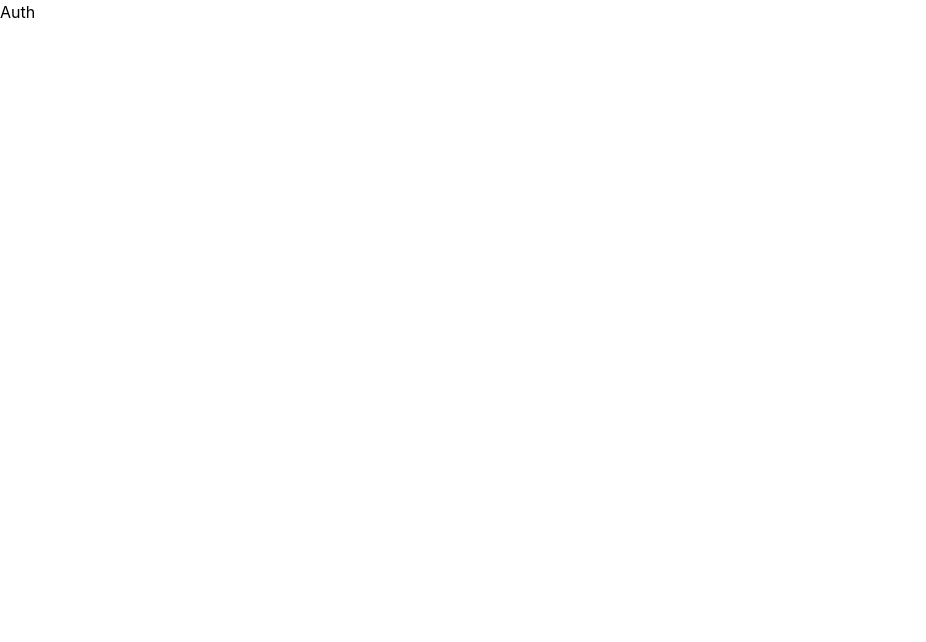
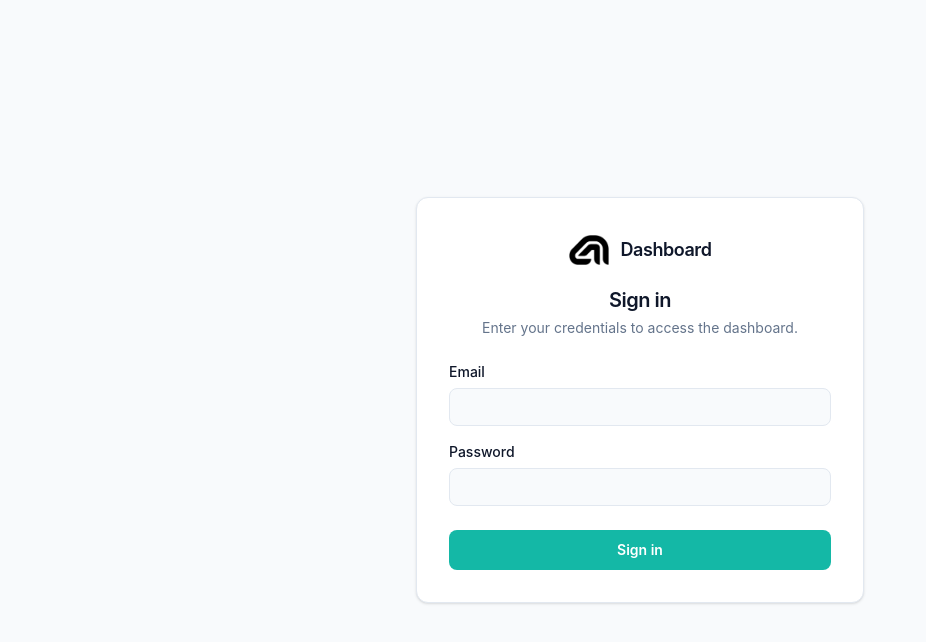
Before and after one commit to kareem-dev-me/react-dashboard, a React (Vite) app: page /login in a window 1280 px wide. Shown: the top 642 px of the page, without its empty margins (0-926 px from the left). Built offline with nearby package versions, Linux system fonts and the light colour scheme.

Commit message:
Add login functionality with form validation, error handling, and translations for English and Arabic languages. Update Auth layout for improved styling and structure.

```diff
--- a/src/languages/ar.json
+++ b/src/languages/ar.json
@@ -278,5 +278,14 @@
     "savedMessage": "تم حفظ الملف الشخصي بنجاح.",
     "nameRequired": "الاسم مطلوب.",
     "emailRequired": "البريد مطلوب."
+  },
+  "login": {
+    "title": "تسجيل الدخول",
+    "subtitle": "أدخل بياناتك للوصول إلى لوحة التحكم.",
+    "email": "البريد",
+    "password": "كلمة المرور",
+    "submit": "تسجيل الدخول",
+    "emailRequired": "البريد مطلوب.",
+    "passwordRequired": "كلمة المرور مطلوبة."
   }
 }
--- a/src/languages/en.json
+++ b/src/languages/en.json
@@ -278,5 +278,14 @@
     "savedMessage": "Profile saved successfully.",
     "nameRequired": "Name is required.",
     "emailRequired": "Email is required."
+  },
+  "login": {
+    "title": "Sign in",
+    "subtitle": "Enter your credentials to access the dashboard.",
+    "email": "Email",
+    "password": "Password",
+    "submit": "Sign in",
+    "emailRequired": "Email is required.",
+    "passwordRequired": "Password is required."
   }
 }
--- a/src/layouts/Auth.tsx
+++ b/src/layouts/Auth.tsx
@@ -1,7 +1,9 @@
+import { Outlet } from "react-router";
+
 const Auth: React.FC = () => {
   return (
-    <div>
-      <h1>Auth</h1>
+    <div className="flex min-h-screen items-center justify-center bg-surface px-4 py-8 text-ink">
+      <Outlet />
     </div>
   );
 };
--- a/src/pages/Login.tsx
+++ b/src/pages/Login.tsx
@@ -1,7 +1,83 @@
+import { useState } from "react";
+import { useNavigate } from "react-router";
+import { useTranslation } from "react-i18next";
+
 const Login: React.FC = () => {
+  const { t } = useTranslation();
+  const navigate = useNavigate();
+  const [email, setEmail] = useState("");
+  const [password, setPassword] = useState("");
+  const [errors, setErrors] = useState<{ email?: string; password?: string }>({});
+
+  const handleSubmit = (event: React.FormEvent) => {
+    event.preventDefault();
+
+    const nextErrors: { email?: string; password?: string } = {};
+    if (!email.trim()) nextErrors.email = t("login.emailRequired");
+    if (!password.trim()) nextErrors.password = t("login.passwordRequired");
+
+    if (Object.keys(nextErrors).length > 0) {
+      setErrors(nextErrors);
+      return;
+    }
+
+    setErrors({});
+    navigate("/dashboard/home");
+  };
+
   return (
-    <div>
-      <h1>Login</h1>
+    <div className="w-full max-w-md rounded-xl border border-border bg-surface-card p-6 shadow-sm sm:p-8">
+      <div className="mb-6 flex flex-col items-center text-center">
+        <div className="mb-4 flex items-center gap-3">
+          <img
+            src="/logo.png"
+            alt={t("brand")}
+            className="h-10 w-10 rounded-md object-contain invert"
+          />
+          <span className="text-lg font-semibold tracking-tight text-ink">{t("brand")}</span>
+        </div>
+        <h1 className="text-xl font-semibold tracking-tight text-ink">{t("login.title")}</h1>
+        <p className="mt-1 text-sm text-muted">{t("login.subtitle")}</p>
+      </div>
+
+      <form onSubmit={handleSubmit} className="flex flex-col gap-4">
+        <div className="flex flex-col gap-1.5 text-start">
+          <label htmlFor="login-email" className="text-sm font-medium text-ink">
+            {t("login.email")}
+          </label>
+          <input
+            id="login-email"
+            type="email"
+            autoComplete="email"
+            value={email}
+            onChange={(e) => setEmail(e.target.value)}
+            className="rounded-lg border border-border bg-surface px-3 py-2 text-sm text-ink outline-none focus:border-primary focus:ring-2 focus:ring-primary/20"
+          />
+          {errors.email && <p className="text-xs text-red-600">{errors.email}</p>}
+        </div>
+
+        <div className="flex flex-col gap-1.5 text-start">
+          <label htmlFor="login-password" className="text-sm font-medium text-ink">
+            {t("login.password")}
+          </label>
+          <input
+            id="login-password"
+            type="password"
+            autoComplete="current-password"
+            value={password}
+            onChange={(e) => setPassword(e.target.value)}
+            className="rounded-lg border border-border bg-surface px-3 py-2 text-sm text-ink outline-none focus:border-primary focus:ring-2 focus:ring-primary/20"
+          />
+          {errors.password && <p className="text-xs text-red-600">{errors.password}</p>}
+        </div>
+
+        <button
+          type="submit"
+          className="mt-2 w-full rounded-lg bg-primary px-4 py-2.5 text-sm font-semibold text-white transition-colors hover:bg-primary-muted"
+        >
+          {t("login.submit")}
+        </button>
+      </form>
     </div>
   );
 };
```
